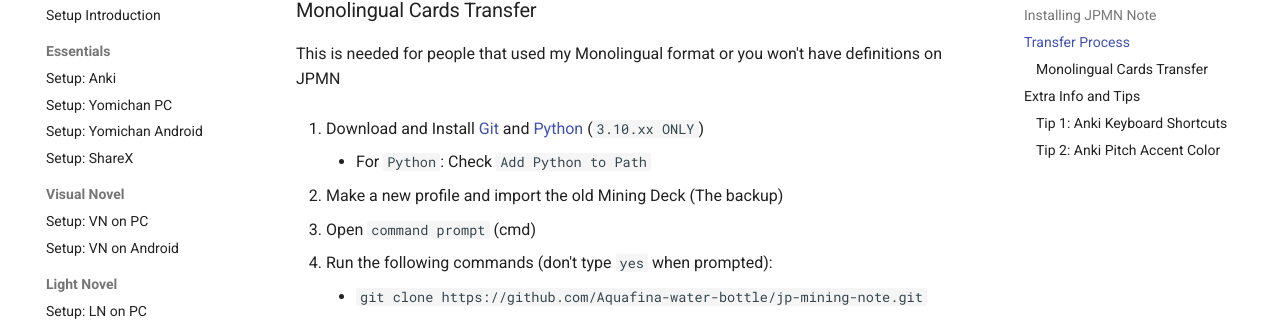
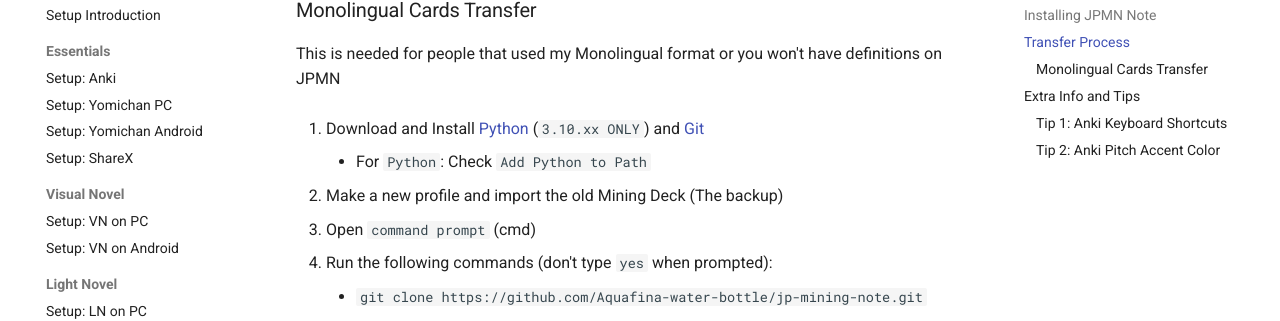
Before and after one commit to Xelieu/xelieu.github.io, an MkDocs documentation site: the page built from docs/jp-lazy-guide/transferAnkiSetup.md, in a window 1280 px wide and 900 px high, scrolled down 3329 px. Shown: the part 141-462 px from the top of the window. Built offline with MkDocs 1.6.1 and Material for MkDocs 9.7.7, drawn with Linux system fonts in a browser that asks for light colours.

Commit message:
$updated info

```diff
--- a/docs/jp-lazy-guide/transferAnkiSetup.md
+++ b/docs/jp-lazy-guide/transferAnkiSetup.md
@@ -76,7 +76,7 @@
 
 This is needed for people that used my Monolingual format or you won't have definitions on JPMN
 
-1. Download and Install [Git](https://github.com/git-for-windows/git/releases/download/v2.40.1.windows.1/Git-2.40.1-64-bit.exe) and [Python](https://www.python.org/ftp/python/3.10.11/python-3.10.11-amd64.exe) (`3.10.xx ONLY`)
+1. Download and Install [Python](https://www.python.org/ftp/python/3.10.11/python-3.10.11-amd64.exe) (`3.10.xx ONLY`) and [Git](https://github.com/git-for-windows/git/releases/download/v2.40.1.windows.1/Git-2.40.1-64-bit.exe)
     - For `Python`: Check `Add Python to Path`
 
 2. Make a new profile and import the old Mining Deck (The backup)
```
